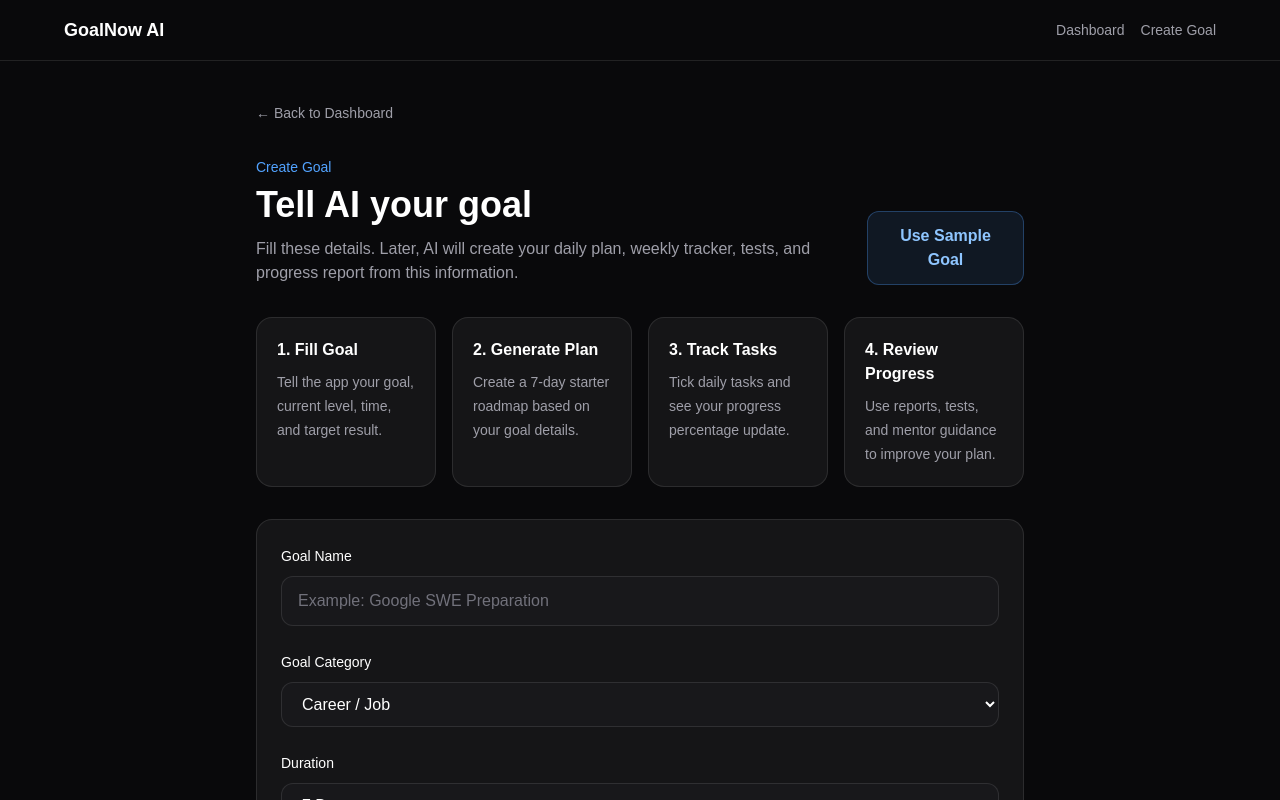
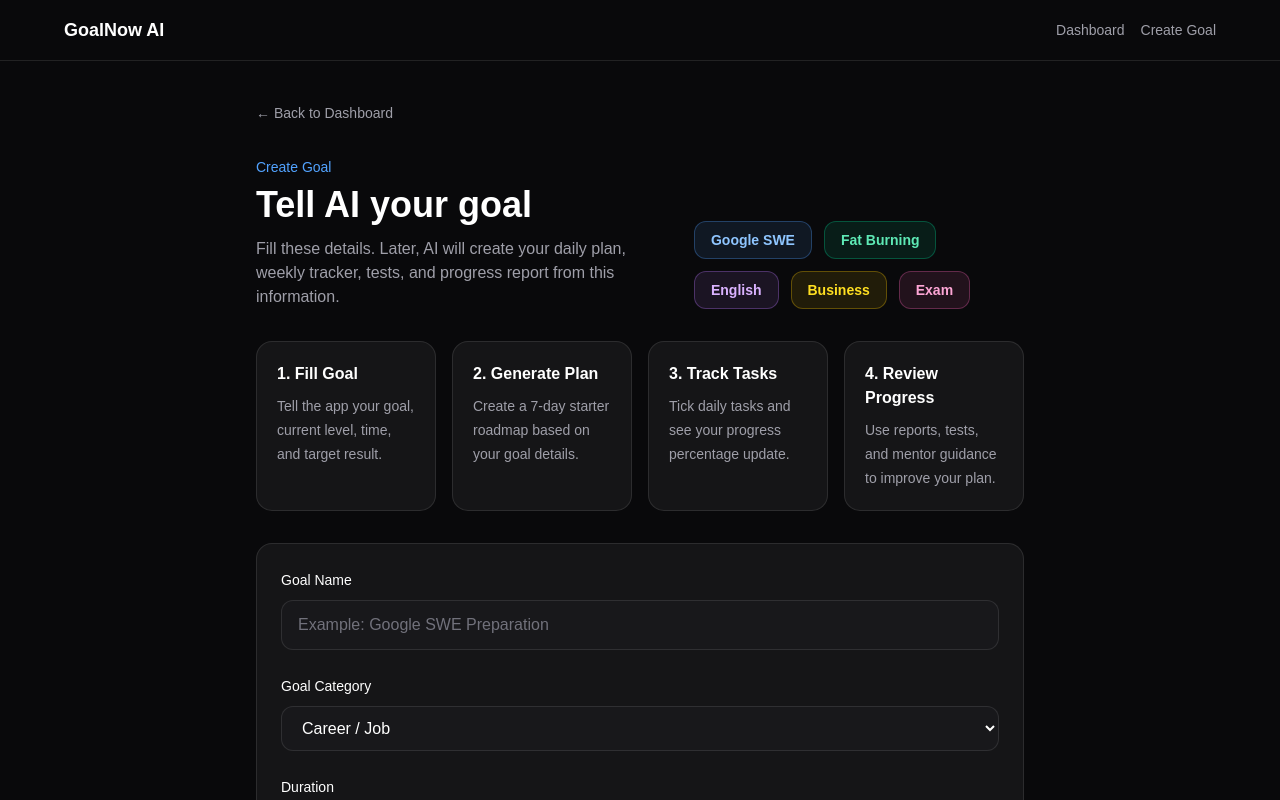
Before and after one commit to shubhamdey665-coder/GoalNow-AI, a Next.js app: page /goals/new in a window 1280 px wide. Shown: the top 800 px of the page. Built offline with nearby package versions, Linux system fonts and the light colour scheme.

Commit message:
add quick fill goal template

```diff
--- a/src/app/goals/new/page.tsx
+++ b/src/app/goals/new/page.tsx
@@ -17,14 +17,53 @@ export default function NewGoalPage() {
   const progressPercentage =
   plan.length === 0 ? 0 : Math.round((completedTasks.length / plan.length) * 100);
 
-  function useSampleGoal() {
+  function useGoalTemplate(templateName: string) {
+    if (templateName === "google") {
       setGoalName("Google SWE Preparation");
       setCategory("Career / Job");
       setDuration("7 Days");
       setDailyTime("4 hours daily");
       setCurrentLevel("I know basic HTML, CSS, and Python. I am weak in DSA.");
       setTargetResult("I want to become job-ready for a Google SWE role.");
-    setMessage("Sample goal filled. You can edit it or generate the plan.");
+    }
+
+    if (templateName === "fat-burning") {
+      setGoalName("Fat Burning");
+      setCategory("Fitness / Fat Burning");
+      setDuration("7 Days");
+      setDailyTime("1 hour daily");
+      setCurrentLevel("I am a beginner and want to improve my fitness routine.");
+      setTargetResult("I want to lose fat safely and build a consistent healthy routine.");
+    }
+
+    if (templateName === "english") {
+      setGoalName("English Mastery");
+      setCategory("English / Communication");
+      setDuration("7 Days");
+      setDailyTime("30 minutes daily");
+      setCurrentLevel("I know basic English but I want to improve grammar and speaking.");
+      setTargetResult("I want to speak English confidently and improve communication.");
+    }
+
+    if (templateName === "business") {
+      setGoalName("Business Growth");
+      setCategory("Business / Money");
+      setDuration("7 Days");
+      setDailyTime("1 hour daily");
+      setCurrentLevel("I have a small business idea and want to plan growth steps.");
+      setTargetResult("I want to improve sales, planning, and daily business execution.");
+    }
+
+    if (templateName === "exam") {
+      setGoalName("Exam Preparation");
+      setCategory("Education / Exam");
+      setDuration("7 Days");
+      setDailyTime("3 hours daily");
+      setCurrentLevel("I have basic knowledge but need a structured revision plan.");
+      setTargetResult("I want to prepare consistently and score better in my exam.");
+    }
+
+  setMessage("Template filled. You can edit it or generate the plan.");
   setPlan([]);
   setCompletedTasks([]);
 }
@@ -111,13 +150,47 @@ export default function NewGoalPage() {
               </p>
             </div>
 
+            <div className="flex flex-wrap gap-3">
               <button
                 type="button"
-              onClick={useSampleGoal}
-              className="rounded-xl border border-blue-400/30 bg-blue-400/10 px-5 py-3 font-semibold text-blue-300 transition hover:bg-blue-400/20"
+                onClick={() => useGoalTemplate("google")}
+                className="rounded-xl border border-blue-400/30 bg-blue-400/10 px-4 py-2 text-sm font-semibold text-blue-300 transition hover:bg-blue-400/20"
               >
-              Use Sample Goal
+                Google SWE
               </button>
+
+              <button
+                type="button"
+                onClick={() => useGoalTemplate("fat-burning")}
+                className="rounded-xl border border-emerald-400/30 bg-emerald-400/10 px-4 py-2 text-sm font-semibold text-emerald-300 transition hover:bg-emerald-400/20"
+              >
+                Fat Burning
+              </button>
+
+              <button
+                type="button"
+                onClick={() => useGoalTemplate("english")}
+                className="rounded-xl border border-purple-400/30 bg-purple-400/10 px-4 py-2 text-sm font-semibold text-purple-300 transition hover:bg-purple-400/20"
+              >
+                English
+              </button>
+
+              <button
+                type="button"
+                onClick={() => useGoalTemplate("business")}
+                className="rounded-xl border border-yellow-400/30 bg-yellow-400/10 px-4 py-2 text-sm font-semibold text-yellow-300 transition hover:bg-yellow-400/20"
+              >
+                Business
+              </button>
+
+              <button
+                type="button"
+                onClick={() => useGoalTemplate("exam")}
+                className="rounded-xl border border-pink-400/30 bg-pink-400/10 px-4 py-2 text-sm font-semibold text-pink-300 transition hover:bg-pink-400/20"
+              >
+                Exam
+              </button>
+            </div>
         </div>
         <section className="mt-8 grid gap-4 md:grid-cols-4">
           {[
```
Lines whose indentation alone changed are shown as unchanged.
